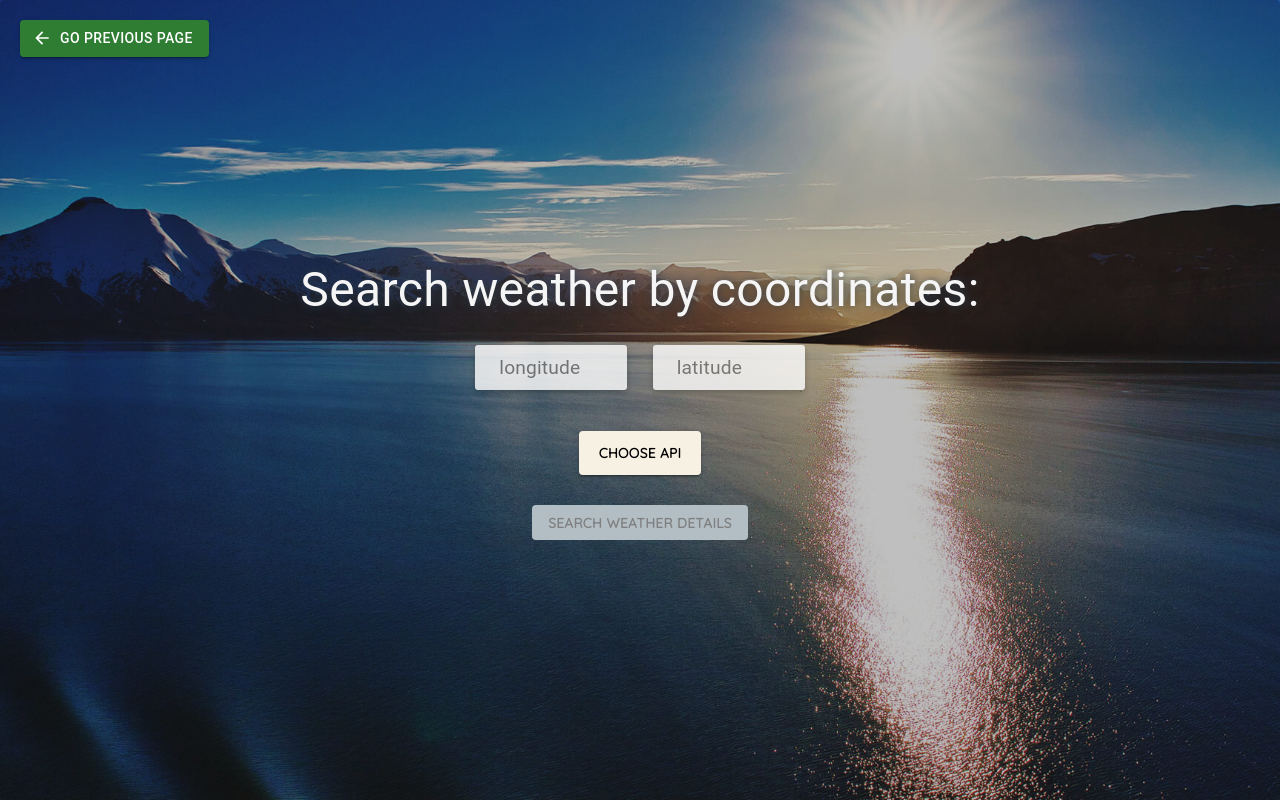
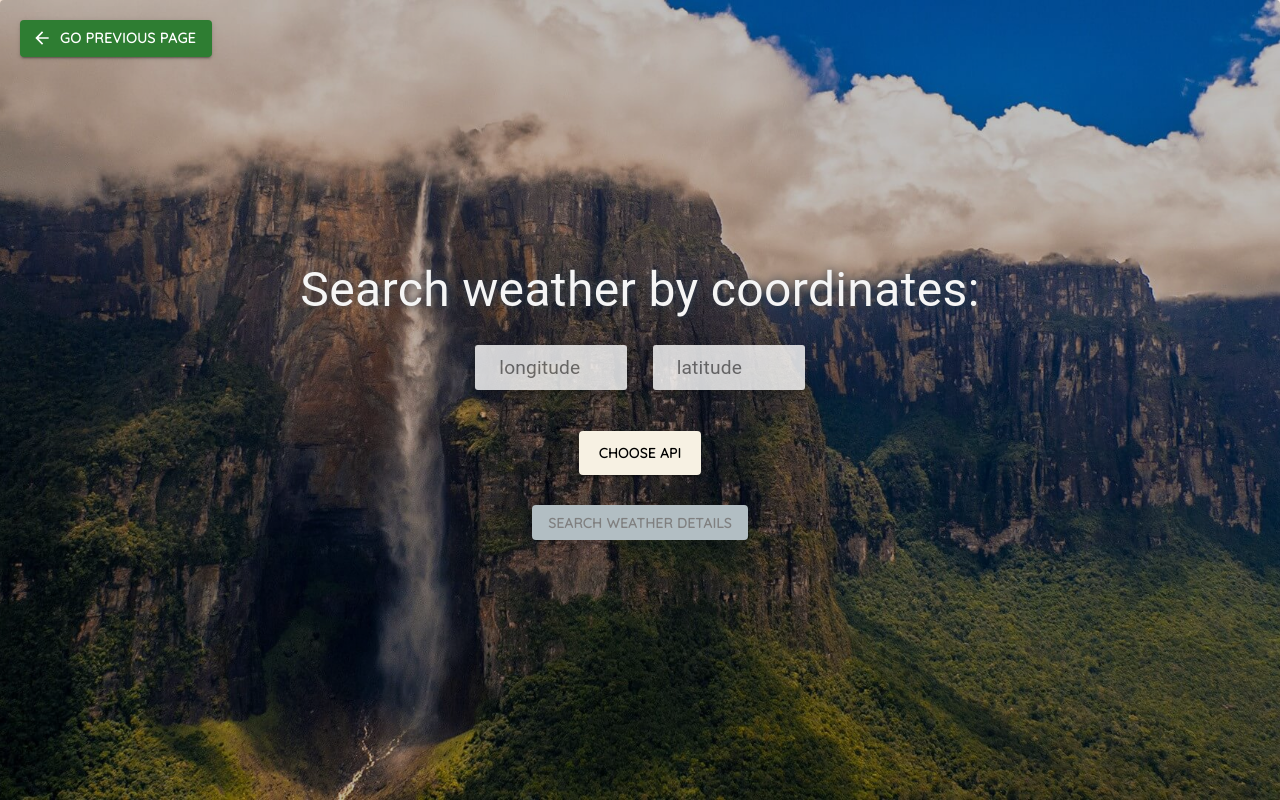
Before and after one commit to elpassion/elp-workshop-2-frontend, a React (Create React App) app: page /weather in a window 1280 px wide. Built offline with nearby package versions, Linux system fonts and the light colour scheme; no server answers; a web font is replaced by a local one.

Commit message:
polishing

```diff
--- a/src/components/LayoutMain.tsx
+++ b/src/components/LayoutMain.tsx
@@ -1,10 +1,7 @@
 import React from 'react'
 import { Box } from '@mui/material'
 import { layoutSx } from '../sxStyles/layoutSx'
-
-type LayoutProps = {
-    children: React.ReactNode
-}
+import { LayoutProps } from '../types/childrenTypes'
 
 const LayoutMain: React.FC<LayoutProps> = ({ children }) => {
     return (
--- a/src/helpers/getURLs.ts
+++ b/src/helpers/getURLs.ts
@@ -2,8 +2,6 @@ import { Coords } from "../types/weatherData"
 const OPEN_WEATHER_MAP_API_KEY = process.env.REACT_APP_OPEN_WEATHER_MAP_API_KEY
 const WEATHERBIT_API_KEY = process.env.REACT_APP_WEATHERBIT_API_KEY
 export const getURL = (reqValue: string, coordinates: Coords): string => {
-  console.log(OPEN_WEATHER_MAP_API_KEY,
-    WEATHERBIT_API_KEY)
   let URL = ''
   const lat = coordinates?.latitude
   const lon = coordinates?.longitude
--- a/src/pages/PageWeather.tsx
+++ b/src/pages/PageWeather.tsx
@@ -10,6 +10,7 @@ import { pageWeatherSx } from '../sxStyles/pageWeatherSx'
 import { useNavigate } from 'react-router-dom'
 import { motion } from 'framer-motion'
 import { containerVariants } from '../motionVariants/containerVariants'
+import { repeatableSx } from '../sxStyles/repeatableSx'
 
 const PageWeather = () => {
   const navigate = useNavigate()
@@ -35,7 +36,7 @@ const PageWeather = () => {
         variant="contained"
         color="success"
         startIcon={<ArrowBackIcon />}
-        sx={{ position: "absolute", top: "20px", left: "20px" }}
+        sx={repeatableSx.backBtn}
         onClick={() => navigate(-1)}
         component={motion.div}
         variants={containerVariants}
--- a/src/pages/PageWeatherResults.tsx
+++ b/src/pages/PageWeatherResults.tsx
@@ -1,6 +1,6 @@
 import React from 'react'
+import moment from 'moment'
 import { Backdrop, Box, Button, CircularProgress, Stack, Typography } from '@mui/material'
-import { Coords } from '../types/weatherData'
 import ArrowBackIcon from '@mui/icons-material/ArrowBack'
 import { Link, useLocation, useNavigate } from 'react-router-dom'
 import { useAsyncFn } from 'react-use'
@@ -10,11 +10,9 @@ import DialogComponent from '../components/DialogComponent'
 import { pageWeatherResultsSx } from '../sxStyles/pageWeatherResultsSx'
 import { AnimatePresence, motion } from 'framer-motion'
 import { containerDataVariants, containerVariants } from '../motionVariants/containerVariants'
+import { LocationState } from '../types/locationTypes'
+import { repeatableSx } from '../sxStyles/repeatableSx'
 
-type LocationState = {
-    coordinates: Coords,
-    tabValueParent: string,
-}
 const PageWeatherResults: React.FC = () => {
     const location = useLocation()
     const navigate = useNavigate()
@@ -28,6 +26,7 @@ const PageWeatherResults: React.FC = () => {
         const result = await response.json()
         return result
     }, [tabValue, coordinates])
+
     const weatherData = dataDestructure(value, tabValue)
     const { status, lat, lon, timezone, temp, pressure, humidity, sunrise, sunset, description, windSpeed } = weatherData
 
@@ -43,7 +42,7 @@ const PageWeatherResults: React.FC = () => {
         // 'value' excluded due to infinite render loop.
         // eslint-disable-next-line react-hooks/exhaustive-deps
     }, [tabValue, coordinates])
-    console.log("errrrrr", error?.message, value)
+
     return (
         <>
             {
@@ -61,7 +60,7 @@ const PageWeatherResults: React.FC = () => {
                 variant="contained"
                 color="success"
                 startIcon={<ArrowBackIcon />}
-                sx={{ position: "absolute", top: "20px", left: "20px" }}
+                sx={repeatableSx.backBtn}
                 onClick={() => navigate(-1)}
                 component={motion.div}
                 variants={containerVariants}
@@ -111,7 +110,7 @@ const PageWeatherResults: React.FC = () => {
                                             <Stack flexDirection="row" justifyContent="space-between">
                                                 <Box>
                                                     <Typography variant="h3" sx={pageWeatherResultsSx.timezone}>{timezone}</Typography>
-                                                    <Typography variant="h6">Monday 29 August</Typography>
+                                                    <Typography variant="h6">{moment(Date.now()).format('dddd ll')}</Typography>
                                                 </Box>
                                                 <Box sx={[pageWeatherResultsSx.dialogWrapper.main, pageWeatherResultsSx.dialogWrapper.displayOff]}>
                                                     <DialogComponent
--- a/src/sxStyles/layoutSx.ts
+++ b/src/sxStyles/layoutSx.ts
@@ -1,8 +1,6 @@
 export const layoutSx = {
     container: {
-        backgroundImage: "url(./pic1.jpg)",
-        // backgroundImage: "url(./pic3.jpg)",
-        // backgroundImage: "url(./pic7.jpg)",
+        backgroundImage: "url(./pic7.jpg)",
         backgroundRepeat: " no-repeat",
         backgroundSize: "cover",
         backgroundPosition: "center",
--- a/src/sxStyles/pageWeatherResultsSx.ts
+++ b/src/sxStyles/pageWeatherResultsSx.ts
@@ -4,9 +4,7 @@ export const pageWeatherResultsSx = {
         borderRadius: "10px",
         border: "2px solid rgba(255,255,255,0.4)",
         width: "80%",
-        // minHeight: "70%",
-        // maxHeight: "75%",
-        height: "60%",
+        height: "65%",
         position: "relative",
     },
     scrollContainer: {
@@ -82,10 +80,6 @@ export const pageWeatherResultsSx = {
         },
     },
     detailsWrapper: {
-        //     display: "flex",
-        //     flexDirection: "column",
-        //     justifyContent: "center",
-        //     // alignItems: "center"
     },
     resultError: { width: "100%", height: "100%", color: "red", fontSize: "1.2rem", fontWeight: "bold" }
 }
--- /dev/null
+++ b/src/sxStyles/repeatableSx.ts
@@ -0,0 +1,9 @@
+export const repeatableSx = {
+    backBtn: {
+        position: "absolute",
+        top: "20px",
+        left: "20px",
+        fontFamily: "Quicksand",
+        fontWeight: "bold"
+    }
+}
--- a/src/theme.ts
+++ b/src/theme.ts
@@ -1,7 +1,6 @@
 import { createTheme } from '@mui/material/styles'
 import { red } from '@mui/material/colors'
 
-// A custom theme for this app
 const theme = createTheme({
     palette: {
         primary: {
--- /dev/null
+++ b/src/types/childrenTypes.ts
@@ -0,0 +1,3 @@
+export type LayoutProps = {
+    children: React.ReactNode
+}
--- /dev/null
+++ b/src/types/locationTypes.ts
@@ -0,0 +1,6 @@
+import { Coords } from "./weatherData"
+
+export type LocationState = {
+    coordinates: Coords,
+    tabValueParent: string,
+}
```
Also changed, not shown: 1 other file (tests, documents, lock files or other folders).
